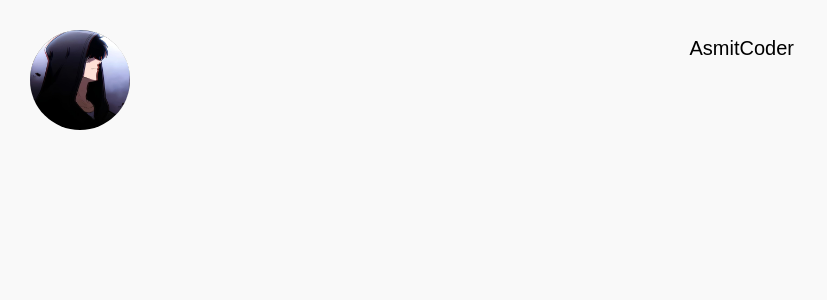
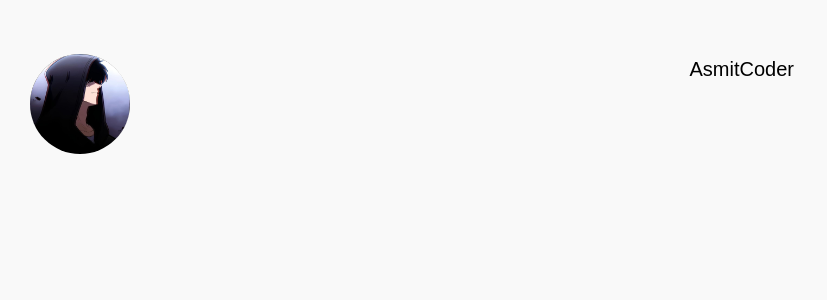
Before and after one commit to asmitbiswas/Port_Folio, a Next.js app in the folder app/: page / in a window 1280 px wide. Shown: the top 300 px of the page, without its empty margins (0-827 px from the left). Built offline with nearby package versions, Linux system fonts and the light colour scheme.

Commit message:
Fixing bug

```diff
--- a/app/app/page.tsx
+++ b/app/app/page.tsx
@@ -6,23 +6,33 @@ import "./Style.css";
 export default function Home() {
   return (
     <div
+>
+      <div
+      style={{
+        marginTop:"1.5rem"
+      }}
+      ></div>
+  <div
       style={{
         fontSize: "20px",
         display:"flex",
         padding: "30px",
         // marginTop: "2rem",
-        lineHeight: "1.8",
+        // lineHeight: "1.8",
         color:"Black",
 
       }}
 
     >
+
       <div>
         <img
       style={{
         width:"100px",
         height:"100px",
         borderRadius:"50px",
+        marginTop:"0 auto",
+        // maxWidth:"200px"
       }}
       src="WhatsApp Image 2026-07-18 at 11.00.05 PM.jpeg" alt="" />
       </div>
@@ -33,5 +43,7 @@ export default function Home() {
       }}
       >AsmitCoder</h1>
       </div>
+    </div>
+
   );
 }
```
